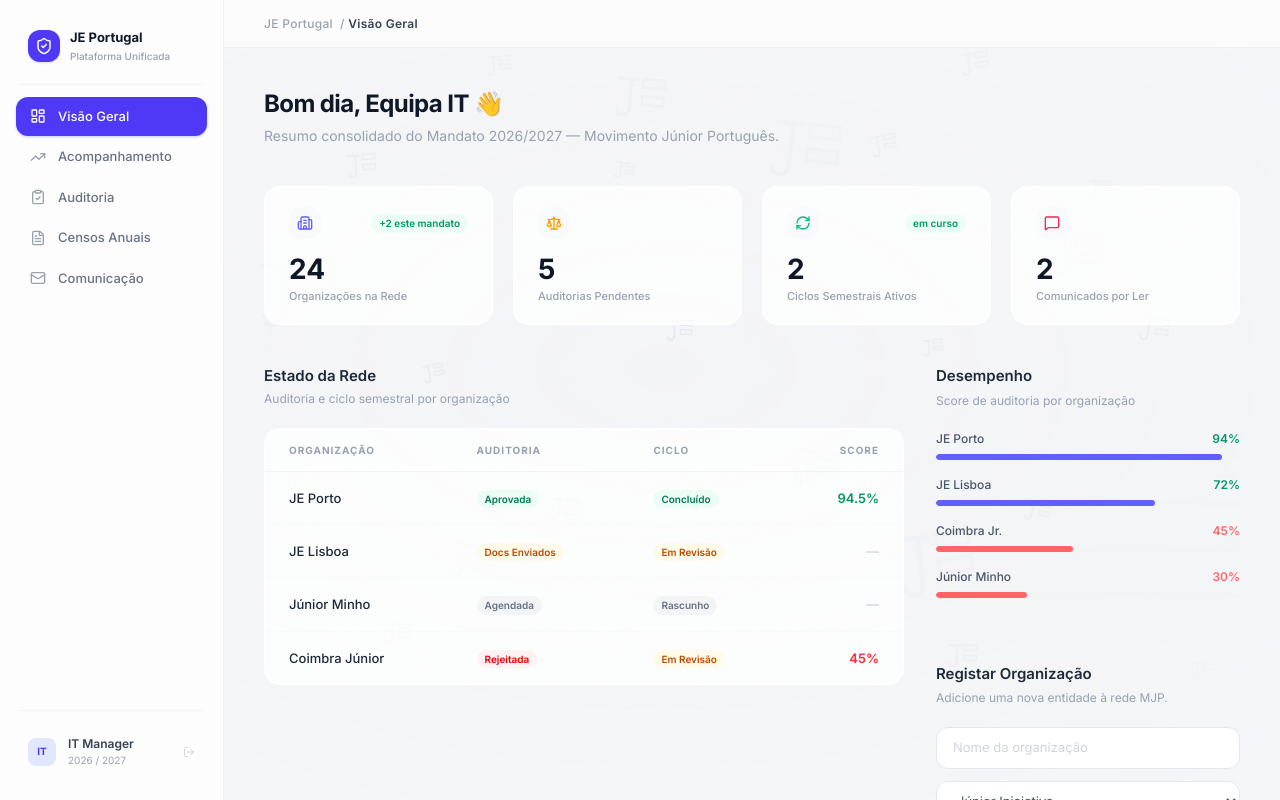
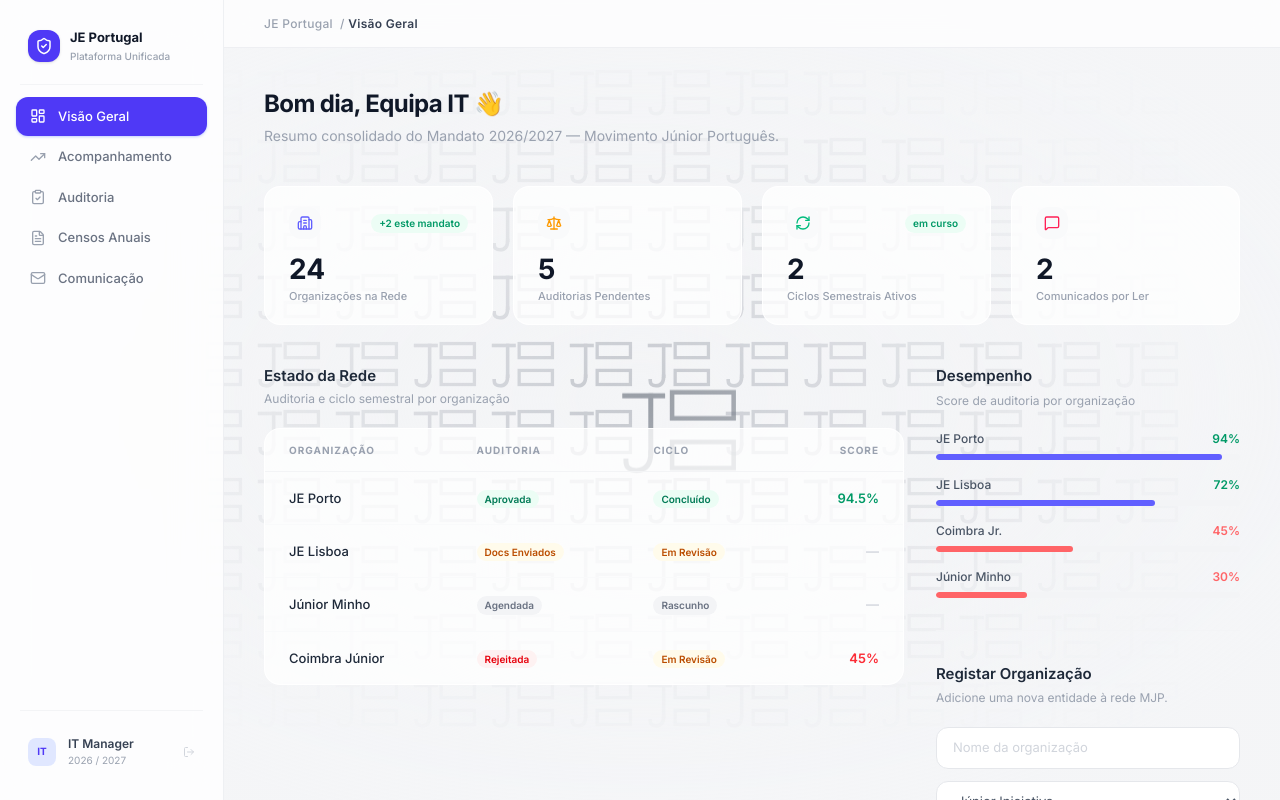
Before and after one commit to cesar-rebelo/desafiotecnico, a React app in the folder frontend/: page / in a window 1280 px wide. Built offline with nearby package versions, Linux system fonts and the light colour scheme; no server answers; the HTML template or start-up script is replaced by a standard one.

Commit message:
Fix: Correct JE logo SVG, dense grid layout matching reference image, mouse parallax effect

```diff
--- a/frontend/src/components/JeBackground.jsx
+++ b/frontend/src/components/JeBackground.jsx
@@ -1,92 +1,87 @@
 /**
- * JeBackground — renderiza o logo real da JE Portugal em múltiplas posições,
- * tamanhos e rotações irregulares, com animação de flutuação suave.
+ * JeBackground
  *
- * O logo SVG foi traçado fielmente a partir do branding oficial da JE Portugal:
- *  - J: stem vertical, barra horizontal no topo, curva inferior para a esquerda
- *  - E: dois retângulos horizontais empilhados (a marca gráfica característica)
- * Tudo em stroke (outline) sem preenchimento, igual à imagem de referência.
+ * Recria fielmente o padrão da imagem de referência:
+ *  - Grid densa de logos JE Portugal em outline
+ *  - Logo central maior e mais opaco (como na imagem)
+ *  - Vignette radial que ilumina o centro e escurece as bordas
+ *  - Leve animação de parallax ao mover o rato
  */
 
-// Logo JE Portugal traçado em SVG — fiel ao original
-const JE_LOGO = (
+import { useEffect, useRef } from 'react';
+
+/* ─── SVG do logo JE Portugal ─── */
+/* Traçado a partir da imagem de referência:
+   - J: barra horizontal no topo, stem vertical, curva inferior para a esquerda
+   - E: dois retângulos horizontais empilhados (marca gráfica JE Portugal) */
+function JeLogo({ size, stroke = 1.6, color = 'currentColor' }) {
+  const s = size;
+  return (
     <svg
-    viewBox="0 0 100 90"
+      width={s}
+      height={s * 0.78}
+      viewBox="0 0 100 78"
       fill="none"
       xmlns="http://www.w3.org/2000/svg"
-    style={{ width: '100%', height: '100%' }}
     >
       {/* ── J ── */}
       {/* Barra horizontal superior */}
-    <line x1="8" y1="12" x2="42" y2="12" stroke="currentColor" strokeWidth="5.5" strokeLinecap="square" />
+      <line x1="4"  y1="7"  x2="36" y2="7"  stroke={color} strokeWidth={stroke * 3.5} strokeLinecap="square" />
       {/* Stem vertical */}
-    <line x1="30" y1="12" x2="30" y2="64" stroke="currentColor" strokeWidth="5.5" strokeLinecap="square" />
-    {/* Curva inferior para a esquerda */}
+      <line x1="26" y1="7"  x2="26" y2="55" stroke={color} strokeWidth={stroke * 3.5} strokeLinecap="square" />
+      {/* Curva inferior — vai para a esquerda */}
       <path
-      d="M30 64 Q30 80 18 80 Q8 80 8 70"
-      stroke="currentColor" strokeWidth="5.5" strokeLinecap="square" fill="none"
+        d="M26 55 Q26 70 14 70 Q5 70 5 62"
+        stroke={color} strokeWidth={stroke * 3.5} strokeLinecap="square" fill="none"
       />
 
-    {/* ── E (duas barras horizontais empilhadas) ── */}
-    {/* Barra superior */}
-    <rect x="52" y="10" width="40" height="16" rx="0" stroke="currentColor" strokeWidth="4.5" fill="none" />
-    {/* Barra inferior */}
-    <rect x="52" y="42" width="40" height="16" rx="0" stroke="currentColor" strokeWidth="4.5" fill="none" />
+      {/* ── E: dois retângulos horizontais empilhados ── */}
+      <rect x="44" y="4"  width="52" height="22" stroke={color} strokeWidth={stroke * 3.2} fill="none" />
+      <rect x="44" y="46" width="52" height="22" stroke={color} strokeWidth={stroke * 3.2} fill="none" />
     </svg>
   );
+}
 
-// Distribuição irregular e orgânica — diferentes posições, escalas e rotações
-// left/top em %, size em px, rot em graus, opacidade, delay de animação
-const LOGOS = [
-  // Muito pequenos — fundo distante
-  { left: 3,   top: 5,   size: 28, rot: -8,  op: 0.12, anim: 0 },
-  { left: 18,  top: 2,   size: 22, rot: 5,   op: 0.10, anim: 2 },
-  { left: 38,  top: 6,   size: 26, rot: -3,  op: 0.11, anim: 1 },
-  { left: 58,  top: 3,   size: 20, rot: 10,  op: 0.09, anim: 3 },
-  { left: 75,  top: 7,   size: 30, rot: -6,  op: 0.12, anim: 0 },
-  { left: 91,  top: 2,   size: 24, rot: 3,   op: 0.10, anim: 2 },
+/* ─── Configuração do grid ─── */
+const COLS         = 14;
+const ROWS         = 10;
+const LOGO_W       = 64;   // largura de cada logo em px
+const LOGO_H       = 50;   // altura de cada logo em px
+const GAP_X        = 14;   // espaço horizontal entre logos
+const GAP_Y        = 18;   // espaço vertical entre logos
 
-  { left: 7,   top: 22,  size: 24, rot: 12,  op: 0.10, anim: 1 },
-  { left: 27,  top: 18,  size: 32, rot: -5,  op: 0.13, anim: 3 },
-  { left: 48,  top: 21,  size: 22, rot: 8,   op: 0.09, anim: 0 },
-  { left: 68,  top: 17,  size: 28, rot: -10, op: 0.11, anim: 2 },
-  { left: 85,  top: 22,  size: 26, rot: 4,   op: 0.10, anim: 1 },
-
-  { left: 1,   top: 42,  size: 20, rot: -7,  op: 0.09, anim: 2 },
-  { left: 15,  top: 38,  size: 30, rot: 6,   op: 0.12, anim: 0 },
-  { left: 33,  top: 44,  size: 24, rot: -12, op: 0.10, anim: 3 },
-  { left: 52,  top: 39,  size: 28, rot: 2,   op: 0.11, anim: 1 },
-  { left: 72,  top: 43,  size: 22, rot: -4,  op: 0.09, anim: 0 },
-  { left: 89,  top: 40,  size: 32, rot: 9,   op: 0.13, anim: 2 },
-
-  { left: 5,   top: 62,  size: 26, rot: 5,   op: 0.11, anim: 1 },
-  { left: 22,  top: 58,  size: 22, rot: -9,  op: 0.09, anim: 3 },
-  { left: 43,  top: 63,  size: 30, rot: 7,   op: 0.12, anim: 0 },
-  { left: 62,  top: 59,  size: 24, rot: -3,  op: 0.10, anim: 2 },
-  { left: 80,  top: 62,  size: 28, rot: 11,  op: 0.11, anim: 1 },
-  { left: 95,  top: 58,  size: 20, rot: -6,  op: 0.09, anim: 3 },
-
-  { left: 10,  top: 80,  size: 24, rot: -4,  op: 0.10, anim: 2 },
-  { left: 30,  top: 78,  size: 28, rot: 8,   op: 0.12, anim: 0 },
-  { left: 55,  top: 82,  size: 22, rot: -11, op: 0.09, anim: 1 },
-  { left: 74,  top: 79,  size: 32, rot: 3,   op: 0.13, anim: 3 },
-  { left: 93,  top: 83,  size: 26, rot: -7,  op: 0.10, anim: 2 },
-
-  // Médios — camada intermédia
-  { left: 12,  top: 12,  size: 50, rot: -6,  op: 0.07, anim: 1 },
-  { left: 62,  top: 55,  size: 46, rot: 8,   op: 0.06, anim: 3 },
-  { left: 82,  top: 30,  size: 52, rot: -3,  op: 0.07, anim: 0 },
-  { left: 35,  top: 68,  size: 48, rot: 12,  op: 0.06, anim: 2 },
-  { left: 5,   top: 50,  size: 44, rot: -10, op: 0.06, anim: 1 },
-  { left: 48,  top: 8,   size: 54, rot: 5,   op: 0.07, anim: 3 },
-
-  // Grandes — destaque difuso
-  { left: 20,  top: 32,  size: 88, rot: -4,  op: 0.045, anim: 2 },
-  { left: 60,  top: 15,  size: 76, rot: 7,   op: 0.04,  anim: 0 },
-  { left: 70,  top: 65,  size: 82, rot: -8,  op: 0.045, anim: 1 },
-];
+/* Calcula opacidade com base na distância ao centro do grid */
+function opacityForCell(col, row) {
+  const cx   = (COLS - 1) / 2;
+  const cy   = (ROWS - 1) / 2;
+  const dx   = (col - cx) / cx;
+  const dy   = (row - cy) / cy;
+  const dist = Math.sqrt(dx * dx + dy * dy);          // 0 = centro, ~1.4 = canto
+  // Centro: 0.35, bordas: 0.08
+  return Math.max(0.07, 0.35 - dist * 0.22);
+}
 
 export default function JeBackground() {
+  const wrapRef = useRef(null);
+
+  /* Parallax suave ao mover o rato */
+  useEffect(() => {
+    const el = wrapRef.current;
+    if (!el) return;
+
+    const onMove = (e) => {
+      const px = (e.clientX / window.innerWidth  - 0.5) * 12;
+      const py = (e.clientY / window.innerHeight - 0.5) * 8;
+      el.style.transform = `translate(${px}px, ${py}px)`;
+    };
+
+    window.addEventListener('mousemove', onMove, { passive: true });
+    return () => window.removeEventListener('mousemove', onMove);
+  }, []);
+
+  const totalW = COLS * (LOGO_W + GAP_X) - GAP_X;
+  const totalH = ROWS * (LOGO_H + GAP_Y) - GAP_Y;
+
   return (
     <div
       aria-hidden="true"
@@ -96,33 +91,71 @@ export default function JeBackground() {
         background: '#f4f5f7',
       }}
     >
-      {/* Logos dispersos irregularmente */}
-      {LOGOS.map((l, i) => (
+      {/* Grid de logos */}
       <div
-          key={i}
-          className={`je-logo-float-${l.anim}`}
+        ref={wrapRef}
         style={{
           position: 'absolute',
-            left: `${l.left}%`,
-            top: `${l.top}%`,
-            width: l.size,
-            height: l.size * 0.9,
-            color: '#6b7280',
-            opacity: l.op,
-            '--r': `${l.rot}deg`,
-            transform: `rotate(${l.rot}deg)`,
-            animationDelay: `${(i * 0.37) % 4}s`,
+          /* Centrar o grid no ecrã e deixar margem extra para o parallax */
+          top:  '50%', left: '50%',
+          width:  totalW,
+          height: totalH,
+          transform: 'translate(-50%, -50%)',
+          transition: 'transform 0.6s cubic-bezier(.22,1,.36,1)',
+          willChange: 'transform',
         }}
       >
-          {JE_LOGO}
+        {Array.from({ length: ROWS }).map((_, row) =>
+          Array.from({ length: COLS }).map((_, col) => {
+            const isCenterCol = col === Math.floor(COLS / 2);
+            const isCenterRow = row === Math.floor(ROWS / 2);
+            const isCenter    = isCenterCol && isCenterRow;
+            const size        = isCenter ? LOGO_W * 1.85 : LOGO_W;
+            const op          = isCenter ? 0.42 : opacityForCell(col, row);
+
+            return (
+              <div
+                key={`${col}-${row}`}
+                style={{
+                  position: 'absolute',
+                  left: col * (LOGO_W + GAP_X) + (isCenter ? -(size - LOGO_W) / 2 : 0),
+                  top:  row * (LOGO_H + GAP_Y) + (isCenter ? -(size * 0.78 - LOGO_H) / 2 : 0),
+                  color: '#374151',
+                  opacity: op,
+                  /* Animação de flutuação apenas no logo central */
+                  ...(isCenter ? { animation: 'jeFloat 5s ease-in-out infinite' } : {}),
+                }}
+              >
+                <JeLogo
+                  size={size}
+                  stroke={isCenter ? 1.2 : 1.6}
+                  color={isCenter ? '#1e293b' : '#6b7280'}
+                />
               </div>
-      ))}
+            );
+          })
+        )}
+      </div>
 
-      {/* Vignette radial suave — o centro fica mais limpo */}
+      {/* Vignette radial — centro aberto, bordas fechadas */}
       <div style={{
         position: 'absolute', inset: 0,
-        background: 'radial-gradient(ellipse 70% 65% at 52% 46%, rgba(244,245,247,0.05) 0%, rgba(244,245,247,0.5) 50%, rgba(244,245,247,0.93) 100%)',
+        background: `radial-gradient(
+          ellipse 60% 55% at 50% 50%,
+          rgba(244,245,247,0.0)  0%,
+          rgba(244,245,247,0.45) 45%,
+          rgba(244,245,247,0.88) 80%,
+          rgba(244,245,247,0.97) 100%
+        )`,
       }} />
+
+      {/* Keyframe inline para o logo central */}
+      <style>{`
+        @keyframes jeFloat {
+          0%, 100% { transform: translateY(0);   }
+          50%       { transform: translateY(-6px); }
+        }
+      `}</style>
     </div>
   );
 }
```
Lines whose indentation alone changed are shown as unchanged.
